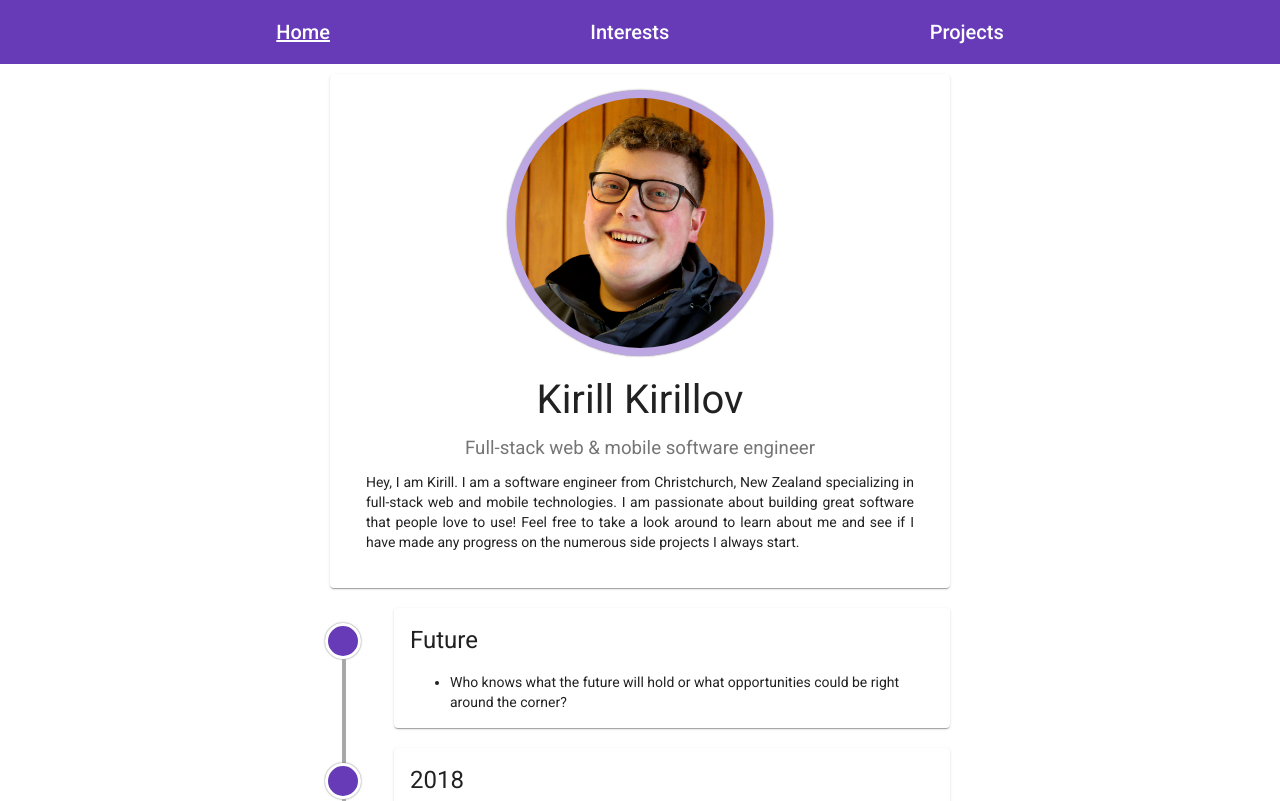
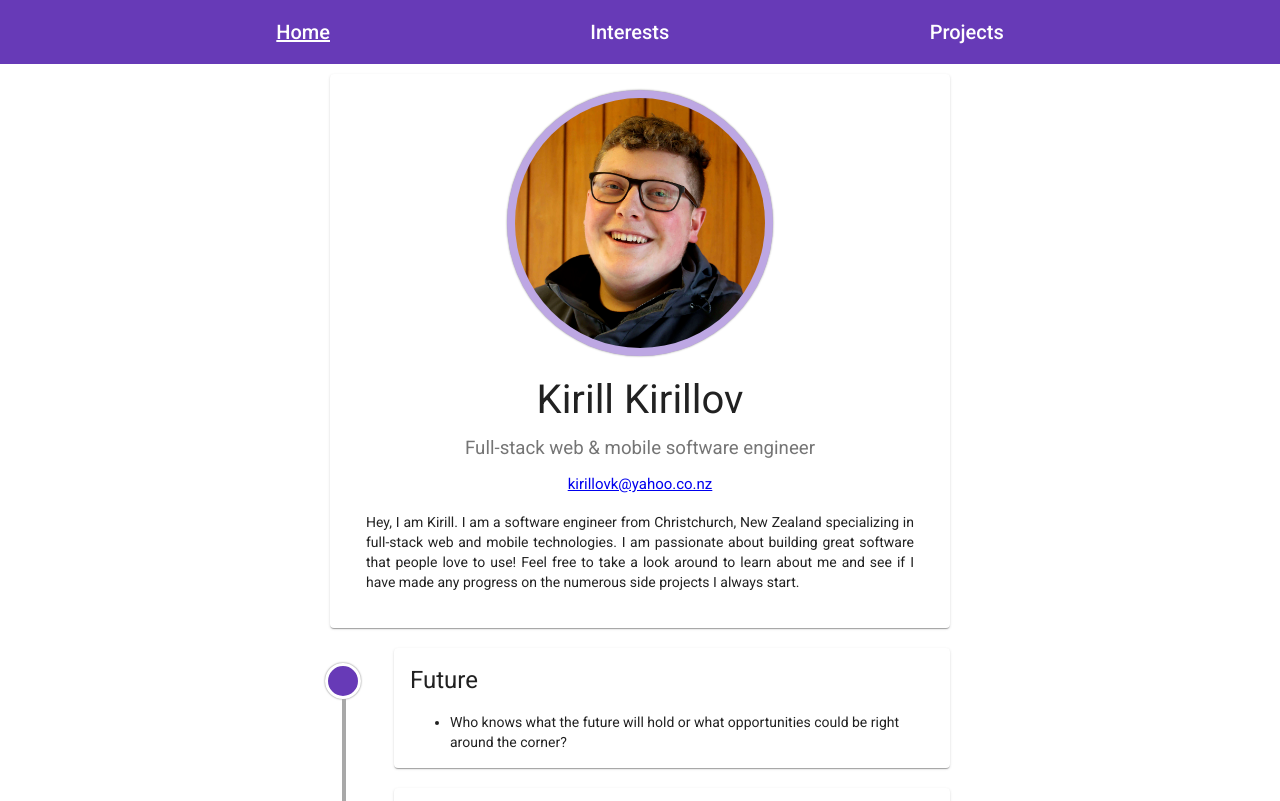
Before and after one commit to kirillov22/kirillov22.github.io, an Angular app: page / in a window 1280 px wide. Shown: the top 801 px of the page. Built offline with nearby package versions, Linux system fonts and the light colour scheme.

Commit message:
Add email

```diff
--- a/src/app/about-me/about-me.component.html
+++ b/src/app/about-me/about-me.component.html
@@ -4,6 +4,7 @@
     <mat-card-content fxLayout="column" fxLayoutAlign="space-around center" >
       <h1>Kirill Kirillov</h1>
       <h3>Full-stack web & mobile software engineer</h3>
+      <h4><a href="mailto:kirillovk@yahoo.co.nz">kirillovk@yahoo.co.nz</a></h4>
       <p>
         Hey, I am Kirill. I am a software engineer from Christchurch, New Zealand specializing in full-stack web and mobile technologies.
         I am passionate about building great software that people love to use!
```
